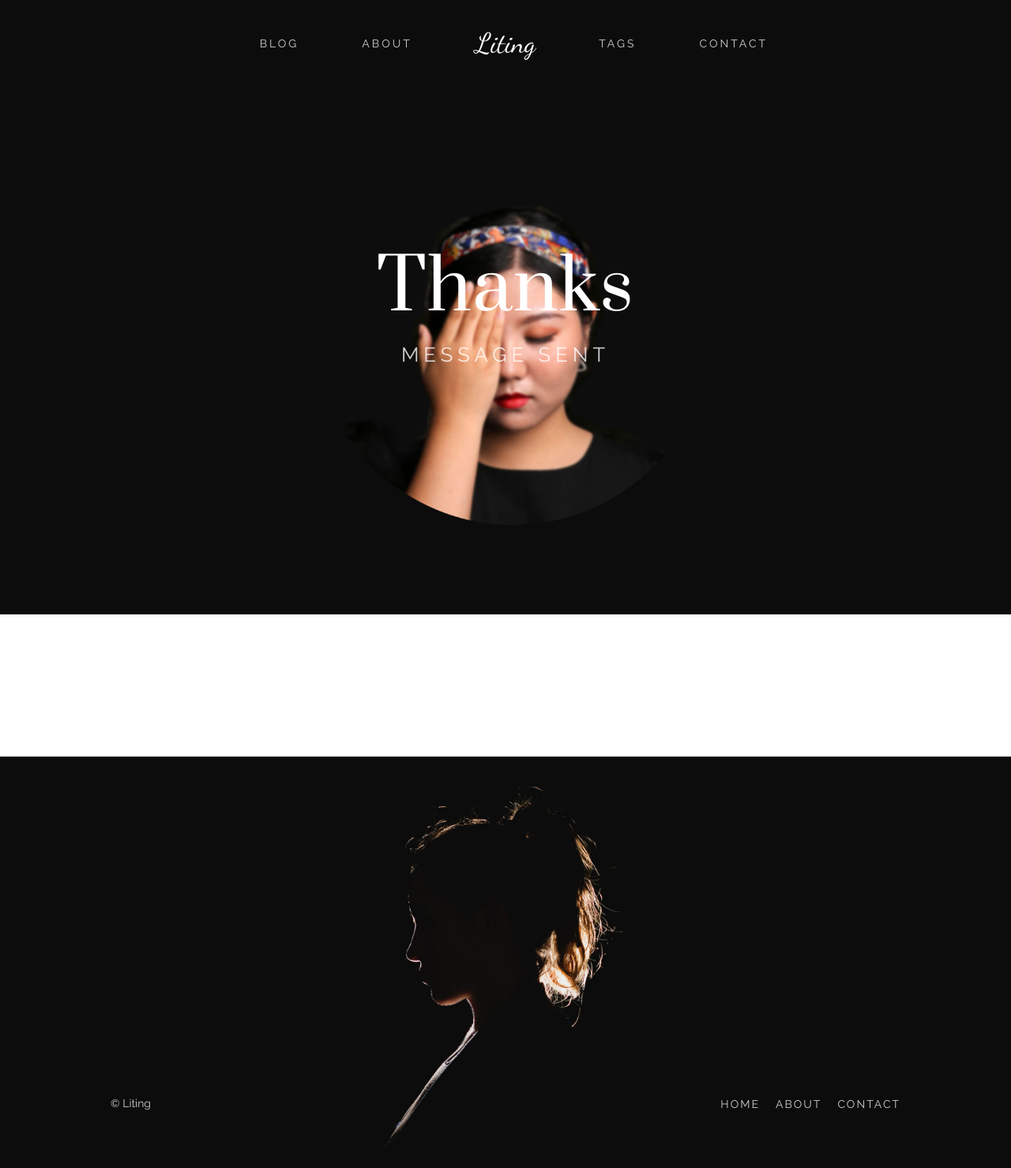
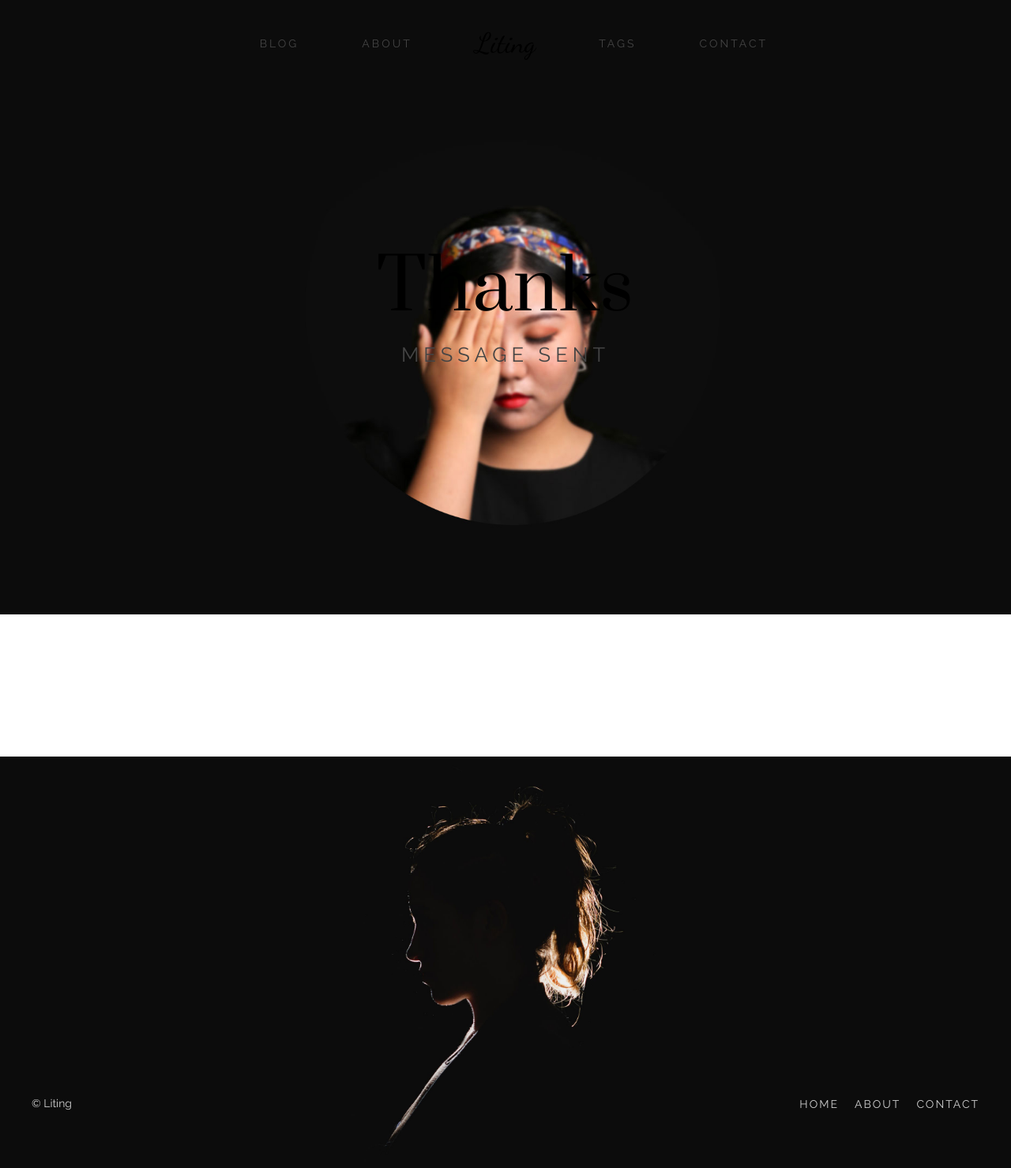
Before and after one commit to Litingggggg/Litingggggg, a Jekyll site: the page built from thanks.md, in a window 1280 px wide. Shown: the whole page at 79% size. Built offline with Jekyll 4.4.1, drawn with Linux system fonts in a browser that asks for light colours.

```diff
--- a/_config.yml
+++ b/_config.yml
@@ -42,13 +42,13 @@ template:           light       # light or dark
 header:
     image:          header.jpg  # upload your header image to /assets/posts/ folder
     align:          center      # top, center or bottom
-    text:           light        # light or dark
+    text:           dark        # light or dark
 
 # Default footer image settings
 footer:
     image:          footer.jpg  # upload your header image to /assets/posts/ folder
     align:          center      #top, center or bottom
-    text:           light       # light or dark
+    text:           dark       # light or dark
     copyright:      "&copy; Liting"
 
 # Post settings
--- a/_sass/theme/variables.scss
+++ b/_sass/theme/variables.scss
@@ -26,8 +26,8 @@ $base-heading-font-family: 'Prata', serif;
 $base-heading-color: #000;
 $base-h2-line-height: 1.4;
 $inverse-base-link-color: $global-primary-background;
-$container-max-width: 1000px !default;
-$container-small-max-width: 600px;
+$container-max-width: 1440px !default;
+$container-small-max-width: 1000px;
 $heading-hero-font-size: 2.6rem;
 $heading-hero-line-height: 1.3;
 $heading-hero-font-size-s: 3.6rem;
```
